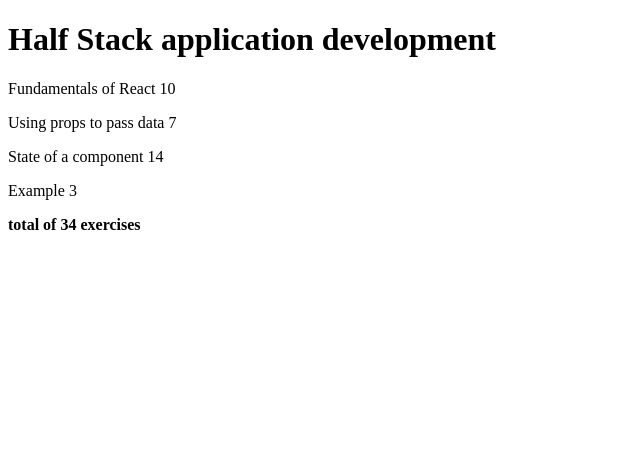
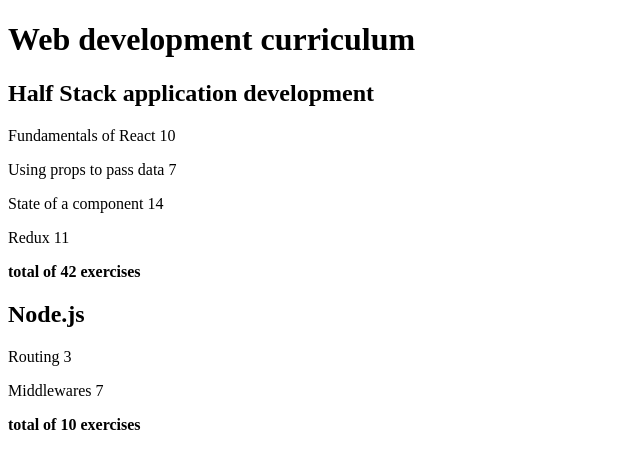
Before and after one commit to vincent-clipet/reactjs-learning, a React (Vite) app in the folder part2/: page / in a window 1280 px wide. Shown: the top 468 px of the page, without its empty margins (0-640 px from the left). Built offline with nearby package versions, Linux system fonts and the light colour scheme.

Commit message:
Part 2 - Exercise 2.4

```diff
--- a/part2/src/App.jsx
+++ b/part2/src/App.jsx
@@ -1,7 +1,8 @@
 const App = () => {
-  const course = {
+  const courses = [
+    {
+      name: 'Half Stack application development',
       id: 1,
-    name: 'Half Stack application development',
       parts: [
         {
           name: 'Fundamentals of React',
@@ -19,14 +20,46 @@
           id: 3
         },
         {
-        name: 'Example',
-        exercises: 3,
+          name: 'Redux',
+          exercises: 11,
           id: 4
         }
       ]
+    },
+    {
+      name: 'Node.js',
+      id: 2,
+      parts: [
+        {
+          name: 'Routing',
+          exercises: 3,
+          id: 1
+        },
+        {
+          name: 'Middlewares',
+          exercises: 7,
+          id: 2
+        }
+      ]
+    }
+  ]
+
+  return (
+    <>
+      <h1>Web development curriculum</h1>
+      <Courses courses={courses} />
+    </>
+  )
 }
 
-  return <Course course={course} />
+const Courses = ({ courses }) => {
+  return (
+    <div>
+      {courses.map(course =>
+        <Course key={course.id} course={course} />
+      )}
+    </div>
+  )
 }
 
 const Course = ({ course }) => {
@@ -43,7 +76,7 @@
 
 const Header = ({ name }) => {
   return (
-    <h1>{name}</h1>
+    <h2>{name}</h2>
   )
 }
 
@@ -63,7 +96,7 @@
   )
 }
 
-const Total = ({sum}) => {
+const Total = ({ sum }) => {
   return (
     <b>total of {sum} exercises</b>
   )
```
Lines whose indentation alone changed are shown as unchanged.
